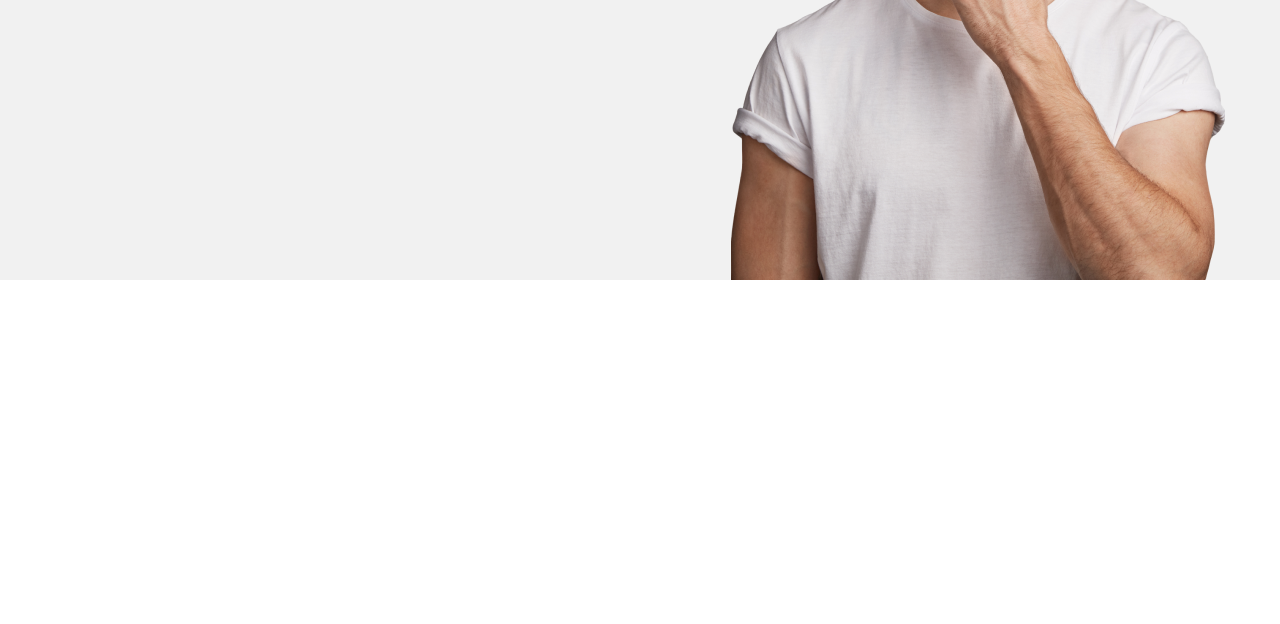
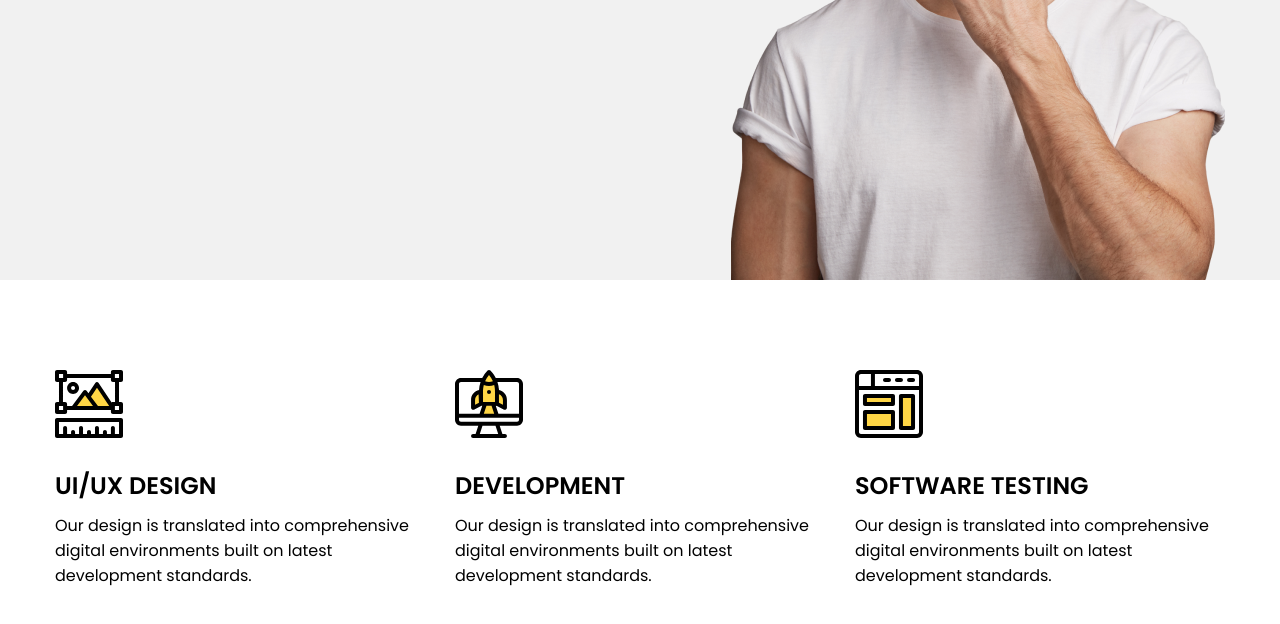
Before and after one commit to kitOl/freelancer_2_portfolio, a plain HTML site: page index.html in a window 1280 px wide. Shown: the part 490-1114 px from the top of the page. Before the commit the page ends 800 px from the top, so only its background shows below. Drawn offline with Linux system fonts and the light colour scheme.

Commit message:
add services section

```diff
--- a/css/main.css
+++ b/css/main.css
@@ -105,3 +105,39 @@ body {
 
 .header-img {
 }
+
+.services {
+}
+
+.services-row {
+  padding: 90px 0;
+  display: flex;
+  justify-content: space-between;
+  column-gap: 30px;
+}
+
+.service-card {
+  width: 370px;
+  height: 228px;
+  flex-shrink: 0;
+  text-align: left;
+}
+
+.service-card-img {
+  width: 68px;
+  height: 68px;
+  margin-bottom: 30px;
+}
+
+.service-card-title {
+  font-weight: 600;
+  font-size: 24px;
+  text-transform: uppercase;
+  margin-bottom: 10px;
+}
+
+.service-card-card p {
+  max-width: 370px;
+  font-size: 14px;
+  line-height: 2;
+}
--- a/index.html
+++ b/index.html
@@ -46,6 +46,49 @@
         </div>
       </div>
     </header>
+
+    <section class="services">
+      <div class="container">
+        <div class="services-row">
+          <div class="service-card">
+            <img
+              src="./img/services/services-01.svg"
+              alt="01"
+              class="service-card-img"
+            />
+            <h2 class="service-card-title">UI/UX Design</h2>
+            <p>
+              Our design is translated into comprehensive digital environments
+              built on latest development standards.
+            </p>
+          </div>
+          <div class="service-card">
+            <img
+              src="./img/services/services-02.svg"
+              alt="02"
+              class="service-card-img"
+            />
+            <h2 class="service-card-title">Development</h2>
+            <p>
+              Our design is translated into comprehensive digital environments
+              built on latest development standards.
+            </p>
+          </div>
+          <div class="service-card">
+            <img
+              src="./img/services/services-03.svg"
+              alt="03"
+              class="service-card-img"
+            />
+            <h2 class="service-card-title">Software testing</h2>
+            <p>
+              Our design is translated into comprehensive digital environments
+              built on latest development standards.
+            </p>
+          </div>
+        </div>
+      </div>
+    </section>
   </body>
   <script src="./js/main.js"></script>
 </html>
```
